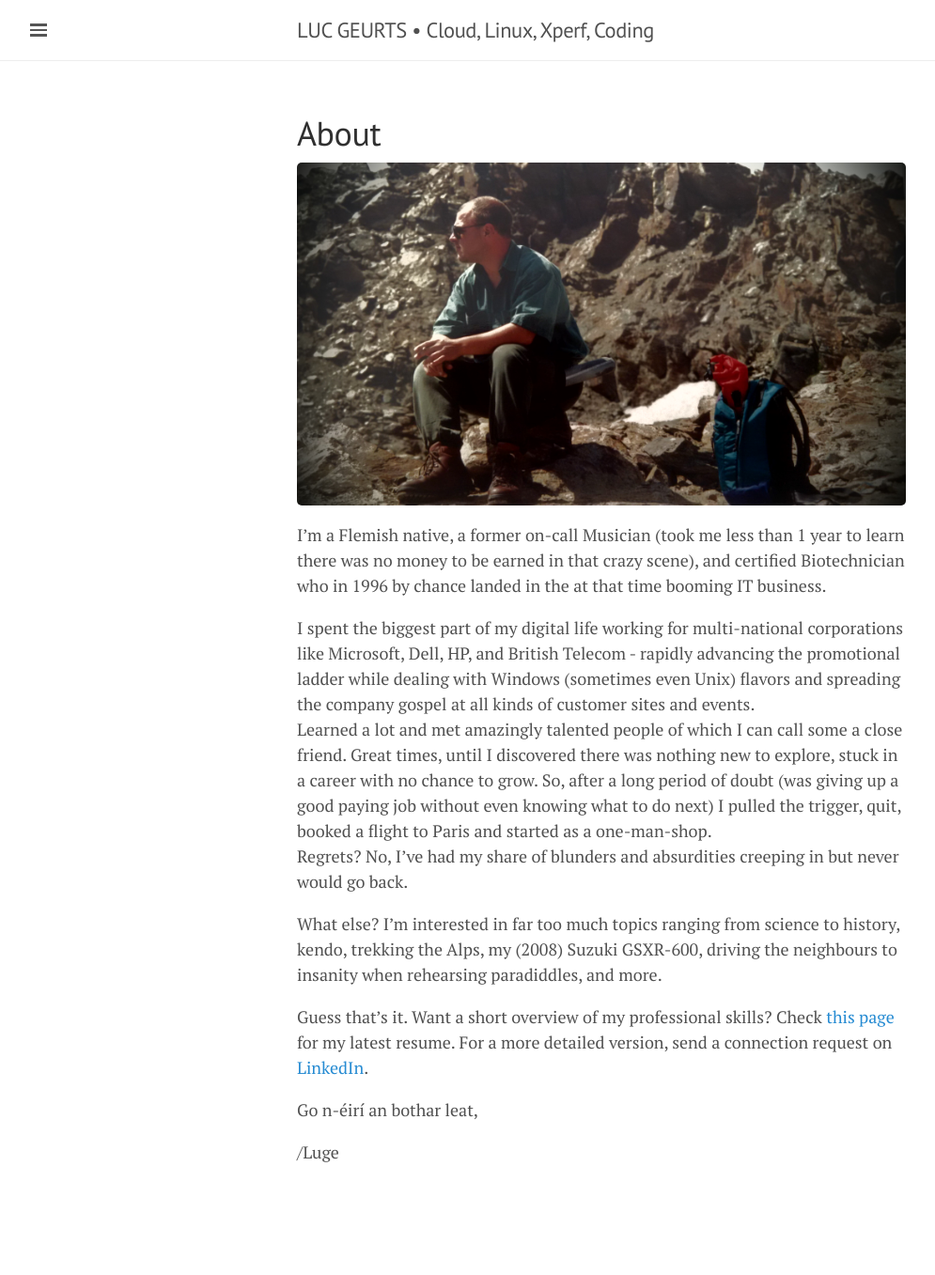
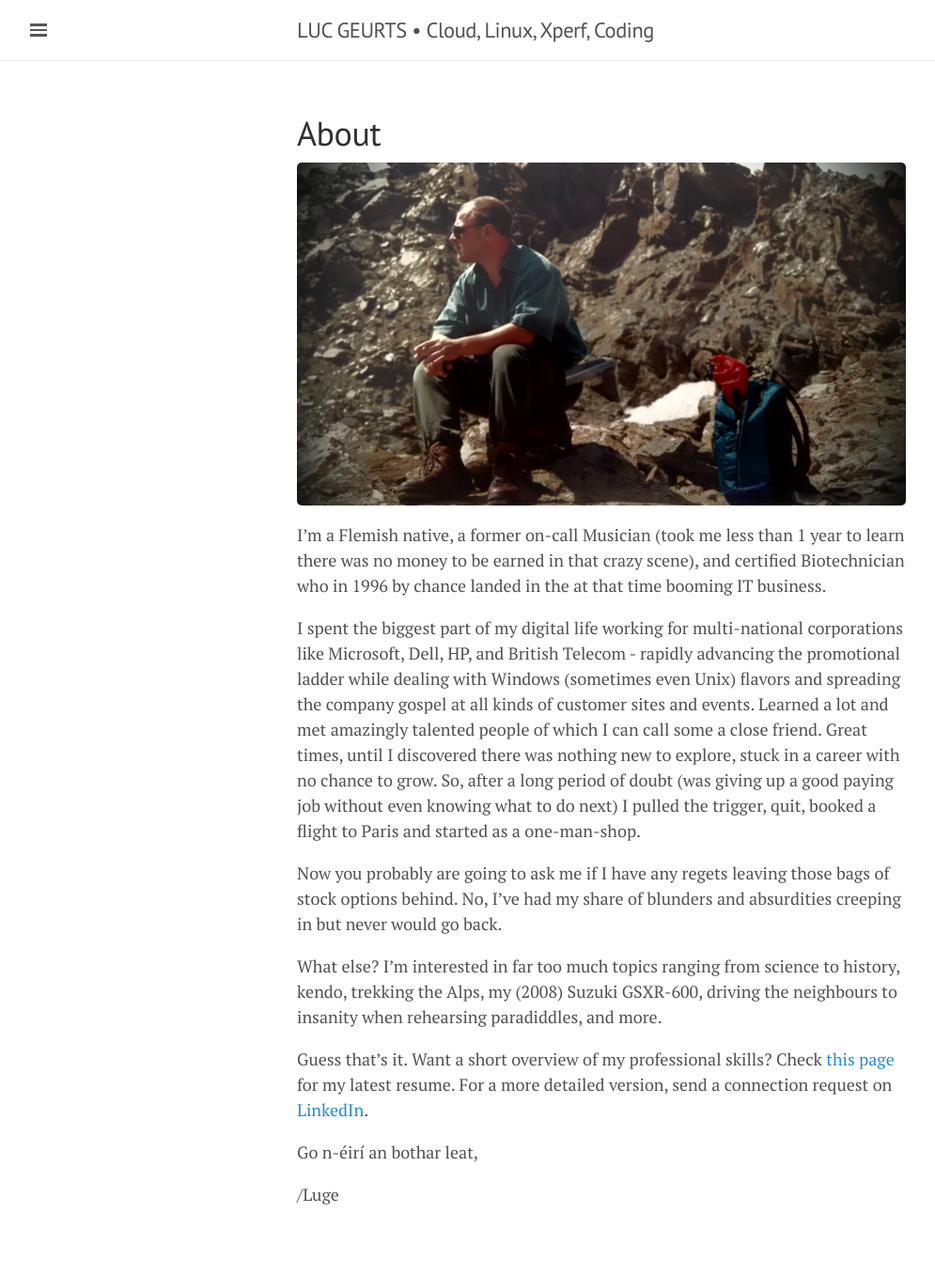
Before and after one commit to lgeurts/lgeurts.github.io, a Jekyll site: the page built from about.md, in a window 1280 px wide. Shown: the whole page at 94% size, without its empty margins (0-995 px from the left). Built offline with Jekyll 4.4.1, drawn with Linux system fonts in a browser that asks for light colours; nearby versions of some CDN libraries; before the commit the page ends 1312 px from its top, so only the background shows below that.

Commit message:
Update about.md

```diff
--- a/about.md
+++ b/about.md
@@ -7,7 +7,10 @@
 
 I’m a Flemish native, a former on-call Musician (took me less than 1 year to learn there was no money to be earned in that crazy scene), and certified Biotechnician who in 1996 by chance landed in the at that time booming IT business.
 
-I spent the biggest part of my digital life working for multi-national corporations like Microsoft, Dell, HP, and British Telecom - rapidly advancing the promotional ladder while dealing with Windows (sometimes even Unix) flavors and spreading the company gospel at all kinds of customer sites and events. <br> Learned a lot and met amazingly talented people of which I can call some a close friend. Great times, until I discovered there was nothing new to explore, stuck in a career with no chance to grow. So, after a long period of doubt (was giving up a good paying job without even knowing what to do next) I pulled the trigger, quit, booked a flight to Paris and started as a one-man-shop. <br>Regrets? No, I've had my share of blunders and absurdities creeping in but never would go back.
+I spent the biggest part of my digital life working for multi-national corporations like Microsoft, Dell, HP, and British Telecom - rapidly advancing the promotional ladder while dealing with Windows (sometimes even Unix) flavors and spreading the company gospel at all kinds of customer sites and events.
+Learned a lot and met amazingly talented people of which I can call some a close friend. Great times, until I discovered there was nothing new to explore, stuck in a career with no chance to grow. So, after a long period of doubt (was giving up a good paying job without even knowing what to do next) I pulled the trigger, quit, booked a flight to Paris and started as a one-man-shop.
+
+Now you probably are going to ask me if I have any regets leaving those bags of stock options behind. No, I've had my share of blunders and absurdities creeping in but never would go back.
 
 What else? I’m interested in far too much topics ranging from science to history, kendo, trekking the Alps, my (2008) Suzuki GSXR-600, driving the neighbours to insanity when rehearsing paradiddles, and more.
 
```
